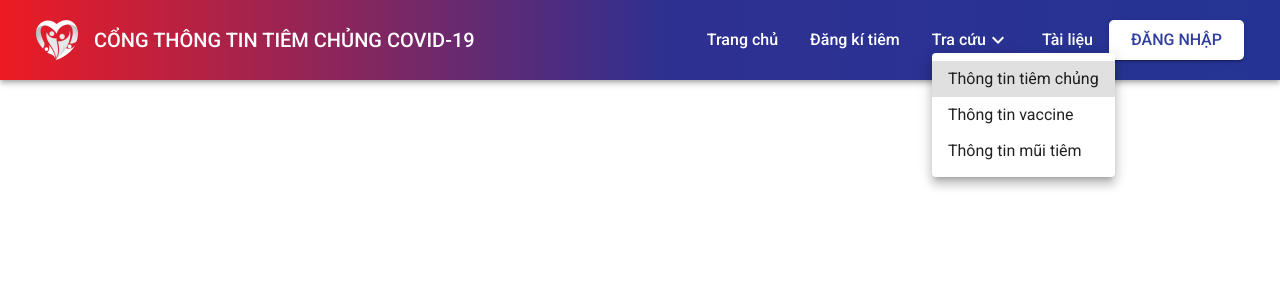
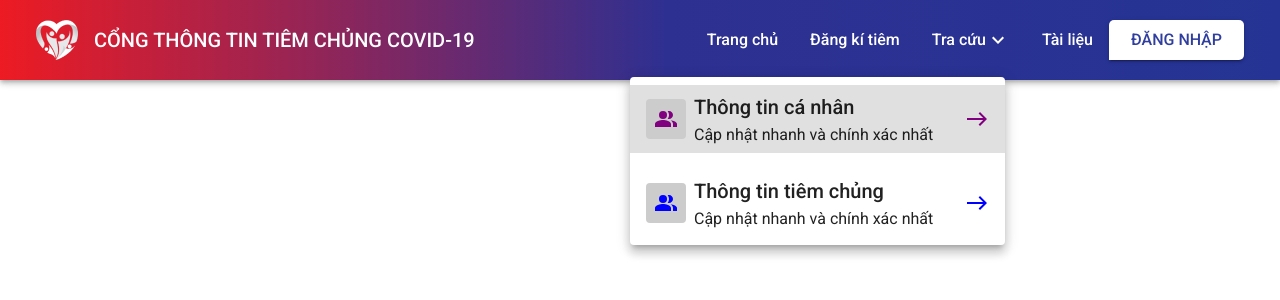
Before and after one commit to zinza-academy/nextjs-uynpn, a Next.js app in the folder nextjs-uynpn/: page /component/layouts/header in a window 1280 px wide. Both pictures are taken after a click on the element "Tra cứu". Shown: the top 300 px of the page. Built offline with nearby package versions, Linux system fonts and the light colour scheme.

Commit message:
feat(homepage): update logic user in header

```diff
--- a/nextjs-uynpn/src/app/component/layouts/header/page.tsx
+++ b/nextjs-uynpn/src/app/component/layouts/header/page.tsx
@@ -5,16 +5,28 @@ import {
   Typography,
   Button,
   Box,
-  IconButton,
   Menu,
-  MenuItem
+  MenuItem,
+  CircularProgress,
+  Grid,
 } from "@mui/material";
 import Link from "next/link";
 import Image from "next/image";
-import KeyboardArrowDownIcon from '@mui/icons-material/KeyboardArrowDown';
+import KeyboardArrowDownIcon from "@mui/icons-material/KeyboardArrowDown";
+import PeopleAltIcon from "@mui/icons-material/PeopleAlt";
+import EastIcon from "@mui/icons-material/East";
+import { useSelector, useDispatch } from "react-redux";
+import { RootState, AppDispatch } from "@/lib/store";
+import AccountCircleIcon from '@mui/icons-material/AccountCircle';
+import { fetchUser } from '@/slice/userSlice';
+
 
 const Header = () => {
   const [anchorEl, setAnchorEl] = useState<null | HTMLElement>(null);
+  const token = useSelector((state: RootState) => state.login.token);
+  const dispatch: AppDispatch = useDispatch();
+  const { user, isLoading, error } = useSelector((state: RootState) => state.user);
+  const [isUserLoaded, setIsUserLoaded] = useState(false);
 
   const handleMenuOpen = (event: React.MouseEvent<HTMLElement>) => {
     setAnchorEl(event.currentTarget);
@@ -24,16 +36,30 @@ const Header = () => {
     setAnchorEl(null);
   };
 
+  const handleLoadUser = () => {
+    dispatch(fetchUser());
+    setIsUserLoaded(true);
+  };
+
   return (
     <AppBar
       position="static"
       sx={{
         height: 80,
-        background: "linear-gradient(90deg, #ED1B23 0%, #2E3091 52%, #253494 100%)",
+        background:
+          "linear-gradient(90deg, #ED1B23 0%, #2E3091 52%, #253494 100%)",
       }}
     >
-      <Toolbar sx={{ height: '100%', display: 'flex', justifyContent: 'space-between', alignItems: 'center', mx: 1.5 }}>
-        <Box sx={{ width: 42, height: 50, position: 'relative' }}>
+      <Toolbar
+        sx={{
+          height: "100%",
+          display: "flex",
+          justifyContent: "space-between",
+          alignItems: "center",
+          mx: 1.5,
+        }}
+      >
+        <Box sx={{ width: 42, height: 50, position: "relative" }}>
           <Image
             src="/img/Logo.png"
             alt="Login Image"
@@ -48,51 +74,156 @@ const Header = () => {
           </Link>
         </Typography>
 
-        <Typography color="inherit" variant="h6" sx={{ fontSize: 16, fontWeight: 'medium', mx: 2 }}>
+        <Typography
+          color="inherit"
+          variant="h6"
+          sx={{ fontSize: 16, fontWeight: "medium", mx: 2 }}
+        >
           <Link href="/" passHref>
             Trang chủ
           </Link>
         </Typography>
 
-        <Typography color="inherit" variant="h6" sx={{ fontSize: 16, fontWeight: 'medium', mx: 2 }}>
+        <Typography
+          color="inherit"
+          variant="h6"
+          sx={{ fontSize: 16, fontWeight: "medium", mx: 2 }}
+        >
           <Link href="/contact" passHref>
             Đăng kí tiêm
           </Link>
         </Typography>
 
-        <Typography color="inherit" variant="h6" sx={{ fontSize: 16, fontWeight: 'medium', mx: 2, display: 'flex', alignItems: 'center', cursor: 'pointer' }} onClick={handleMenuOpen}>
-          Tra cứu
-          <KeyboardArrowDownIcon />
+        <Box
+          sx={{
+            display: "flex",
+            alignItems: "center",
+            cursor: "pointer",
+            position: "relative",
+          }}
+        >
+          <Typography
+            color="inherit"
+            variant="h6"
+            sx={{
+              fontSize: 16,
+              fontWeight: "medium",
+              mx: 2,
+              display: "flex",
+              alignItems: "center",
+            }}
+            onClick={handleMenuOpen}
+          >
+            Tra cứu <KeyboardArrowDownIcon />
           </Typography>
           <Menu
+            sx={{ mt: 3 }}
             anchorEl={anchorEl}
             open={Boolean(anchorEl)}
             onClose={handleMenuClose}
+            anchorOrigin={{
+              vertical: "bottom",
+              horizontal: "right",
+            }}
+            transformOrigin={{
+              vertical: "top",
+              horizontal: "right",
+            }}
           >
-          <MenuItem onClick={handleMenuClose}>Thông tin tiêm chủng</MenuItem>
-          <MenuItem onClick={handleMenuClose}>Thông tin vaccine</MenuItem>
-          <MenuItem onClick={handleMenuClose}>Thông tin mũi tiêm</MenuItem>
+            <MenuItem onClick={handleMenuClose}>
+              <Grid container spacing={1} alignItems="center">
+                <Grid item>
+                  <Box
+                    sx={{
+                      bgcolor: "#ccc",
+                      p: "5px",
+                      borderRadius: "10%",
+                      display: "flex",
+                      alignItems: "center",
+                      justifyContent: "center",
+                      width: 40,
+                      height: 40,
+                    }}
+                  >
+                    <PeopleAltIcon sx={{ width: 24, height: 24, color: "purple" }} />
+                  </Box>
+                </Grid>
+                <Grid item xs>
+                  <Typography variant="h6">Thông tin cá nhân</Typography>
+                  <Typography variant="body1">
+                    Cập nhật nhanh và chính xác nhất
+                  </Typography>
+                </Grid>
+                <Grid item>
+                  <EastIcon sx={{ color: "purple", ml: 3 }} />
+                </Grid>
+              </Grid>
+            </MenuItem>
+            <MenuItem onClick={handleMenuClose} sx={{ mt: 2 }}>
+              <Grid container spacing={1} alignItems="center">
+                <Grid item>
+                  <Box
+                    sx={{
+                      bgcolor: "#ccc",
+                      p: "5px",
+                      borderRadius: "10%",
+                      display: "flex",
+                      alignItems: "center",
+                      justifyContent: "center",
+                      width: 40,
+                      height: 40,
+                    }}
+                  >
+                    <PeopleAltIcon sx={{ width: 24, height: 24, color: "blue" }} />
+                  </Box>
+                </Grid>
+                <Grid item xs>
+                  <Typography variant="h6">Thông tin tiêm chủng</Typography>
+                  <Typography variant="body1">
+                    Cập nhật nhanh và chính xác nhất
+                  </Typography>
+                </Grid>
+                <Grid item>
+                  <EastIcon sx={{ color: "blue", ml: 3 }} />
+                </Grid>
+              </Grid>
+            </MenuItem>
           </Menu>
+        </Box>
 
-        <Typography color="inherit" variant="h6" sx={{ fontSize: 16, fontWeight: 'medium', mx: 2 }}>
+        <Typography
+          color="inherit"
+          variant="h6"
+          sx={{ fontSize: 16, fontWeight: "medium", mx: 2 }}
+        >
           <Link href="/contact" passHref>
             Tài liệu
           </Link>
         </Typography>
 
+        {token ? (
+          <Typography
+            color="inherit"
+            variant="h6"
+            sx={{ fontSize: 16, fontWeight: "medium", mx: 2 }}
+          >
+            { user?.name }
+            <AccountCircleIcon onClick={handleLoadUser} sx={{ ml: 1 }} />
+          </Typography>
+        ) : (
           <Button
             variant="contained"
             sx={{
               fontSize: 16,
-            fontWeight: 'medium',
-            backgroundColor: '#FFFFFF',
-            color: '#303F9F',
+              fontWeight: "medium",
+              backgroundColor: "#FFFFFF",
+              color: "#303F9F",
               width: 135,
               height: 40,
-            borderRadius: '5px 5px 5px 0',
-            '&:hover': {
-              backgroundColor: '#303F9F',
-              color: '#FFFFFF',
+              borderRadius: "5px 5px 5px 0",
+              "&:hover": {
+                backgroundColor: "#303F9F",
+                color: "#FFFFFF",
               },
             }}
           >
@@ -100,9 +231,10 @@ const Header = () => {
               Đăng nhập
             </Link>
           </Button>
+        )}
       </Toolbar>
     </AppBar>
   );
 };
 
-export default Header
+export default Header;
```
Also changed, not shown: nextjs-uynpn/src/app/dashboard/homepage/page.tsx (line endings or trailing spaces). Lines whose indentation alone changed are shown as unchanged.
